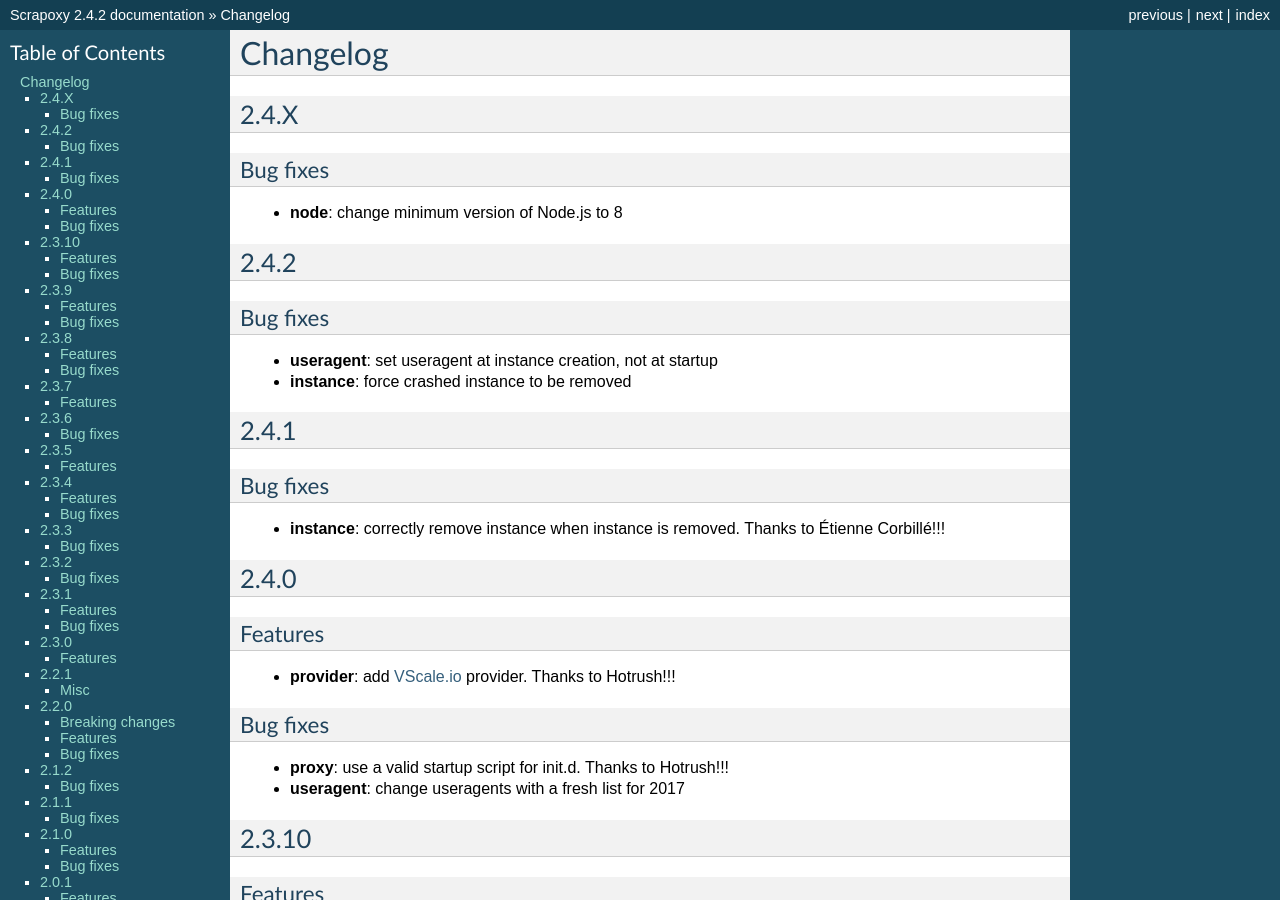
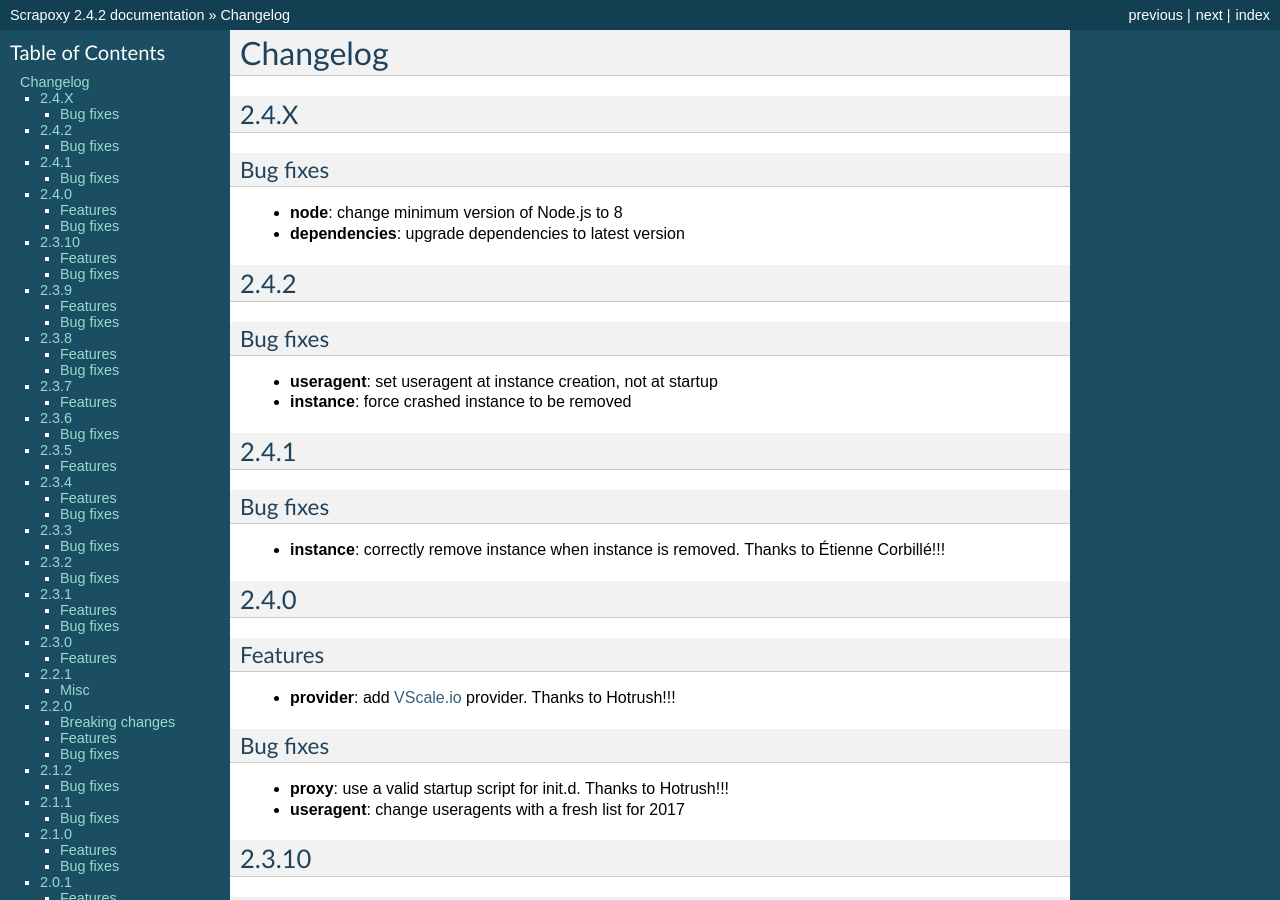
Before and after one commit to zahlio/scrapoxy, a Sphinx documentation site: the page built from docs/changelog.rst, in a window 1280 px wide and 900 px high. Built offline with Sphinx 7.4.7, drawn with Linux system fonts in a browser that asks for light colours.

Commit message:
chore(package): upgrade dependencies version

```diff
--- a/docs/changelog.rst
+++ b/docs/changelog.rst
@@ -10,6 +10,7 @@ Bug fixes
 ---------
 
 - **node**: change minimum version of Node.js to 8
+- **dependencies**: upgrade dependencies to latest version
 
 
 2.4.2
```
Also changed, not shown: package.json (+18 -18 lines).
